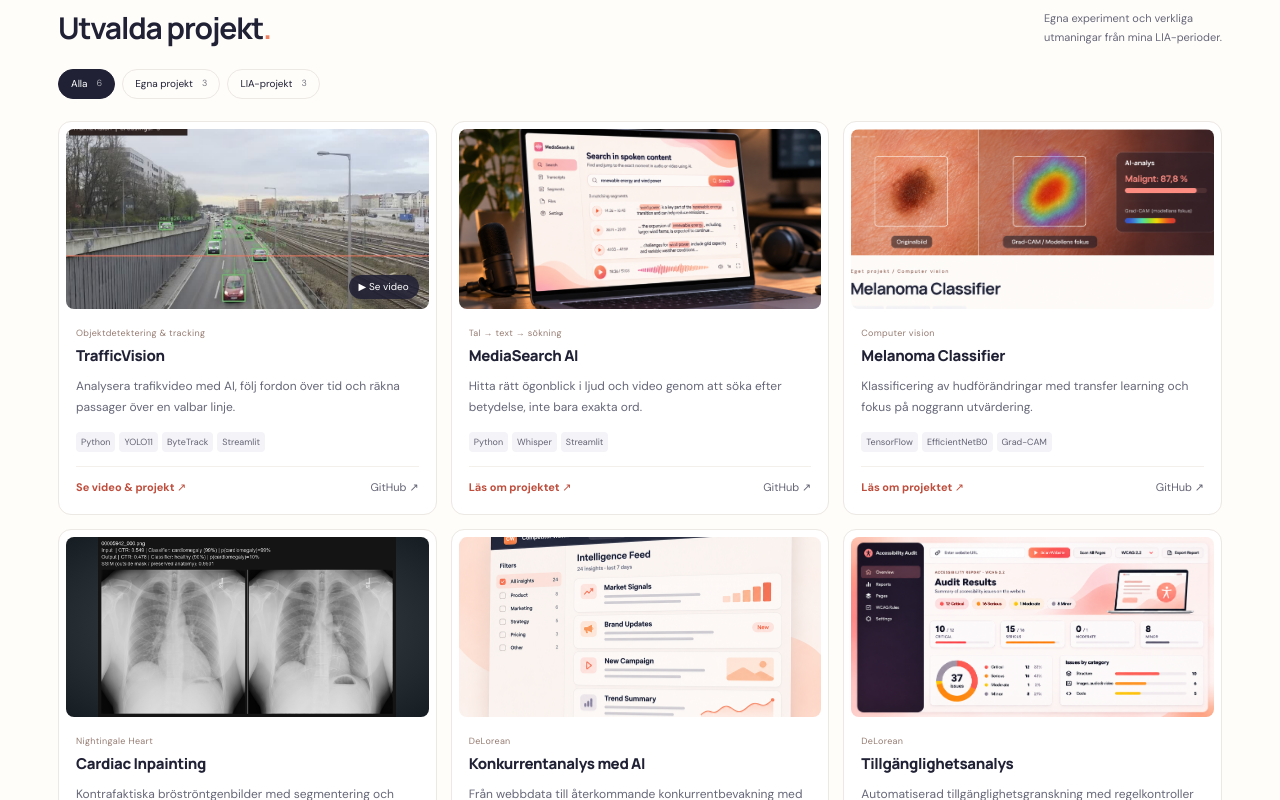
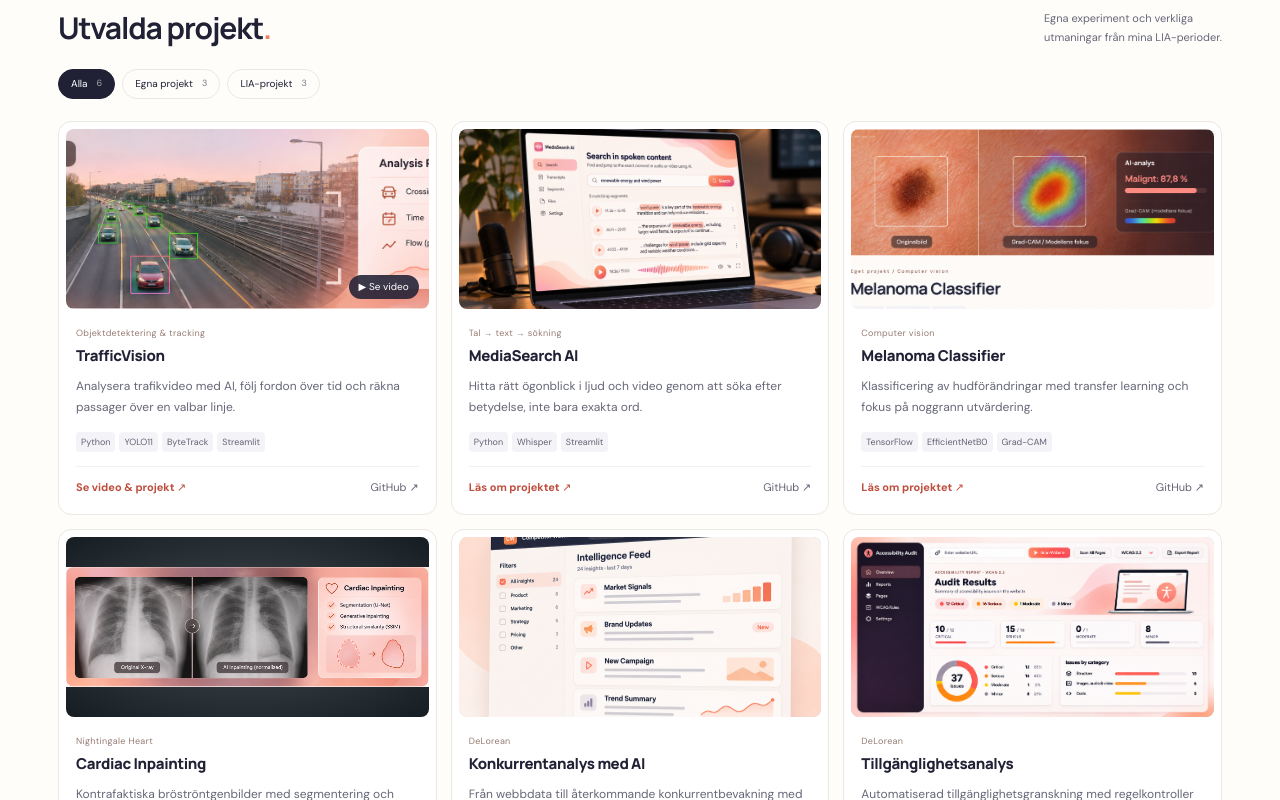
Before and after one commit to Abbekf/Portfolio, a React (Vite) app: page / in a window 1280 px wide. Shown: the part 780-1580 px from the top of the page. Built offline with nearby package versions, Linux system fonts and the light colour scheme.

Commit message:
added some ui improvements

```diff
--- a/src/components/ProjectVisual.tsx
+++ b/src/components/ProjectVisual.tsx
@@ -10,7 +10,7 @@ export default function ProjectVisual({ id }: Props) {
         <>
           <img
             className="traffic-thumbnail"
-            src="/projects/trafficvision/preview.jpg"
+            src="/projects/trafficvision/trafficvision-portfolio.png"
             alt=""
             loading="lazy"
           />
@@ -43,7 +43,7 @@ export default function ProjectVisual({ id }: Props) {
       )}
       {id === 'cardiac' && (
         <img
-          src="/projects/cardiac/cardiac-inpainting.png"
+          src="/projects/cardiac/cardiac-inpainting-portfolio.png"
           alt=""
           loading="lazy"
           style={{
--- a/src/data/projects.ts
+++ b/src/data/projects.ts
@@ -25,7 +25,7 @@ export const projects: Project[] = [
       'projectContent.trafficvision.description',
     technologies: ['Python', 'YOLO11', 'ByteTrack', 'Streamlit'],
     videoUrl: '/projects/trafficvision/demo.mp4',
-    posterUrl: '/projects/trafficvision/preview.jpg',
+    posterUrl: '/projects/trafficvision/trafficvision-portfolio.png',
     githubUrl: 'https://github.com/Abbekf/TrafficVision',
     problem:
       'projectContent.trafficvision.problem',
@@ -102,6 +102,7 @@ export const projects: Project[] = [
     id: 'accessibility',
     title: 'Accessibility Audit',
     titleKey: 'projectContent.accessibility.title',
+    githubUrl: 'https://github.com/Abbekf/Accessibility-audit',
     category: 'internship',
     label: 'projectContent.accessibility.label',
     description:
```
Also changed, not shown: public/projects/cardiac/cardiac-inpainting-portfolio.png (added), public/projects/trafficvision/trafficvision-portfolio.png (added).
